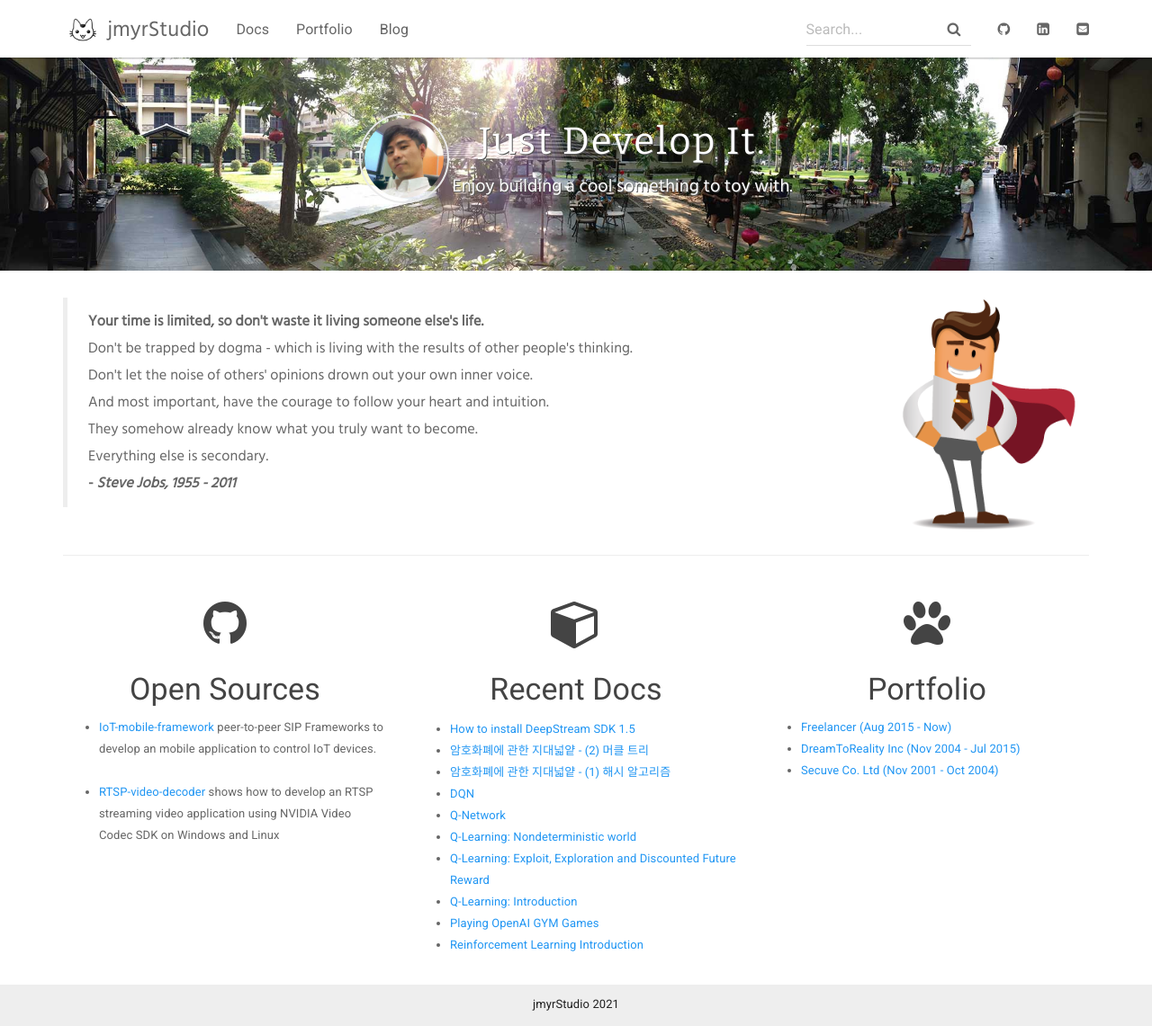
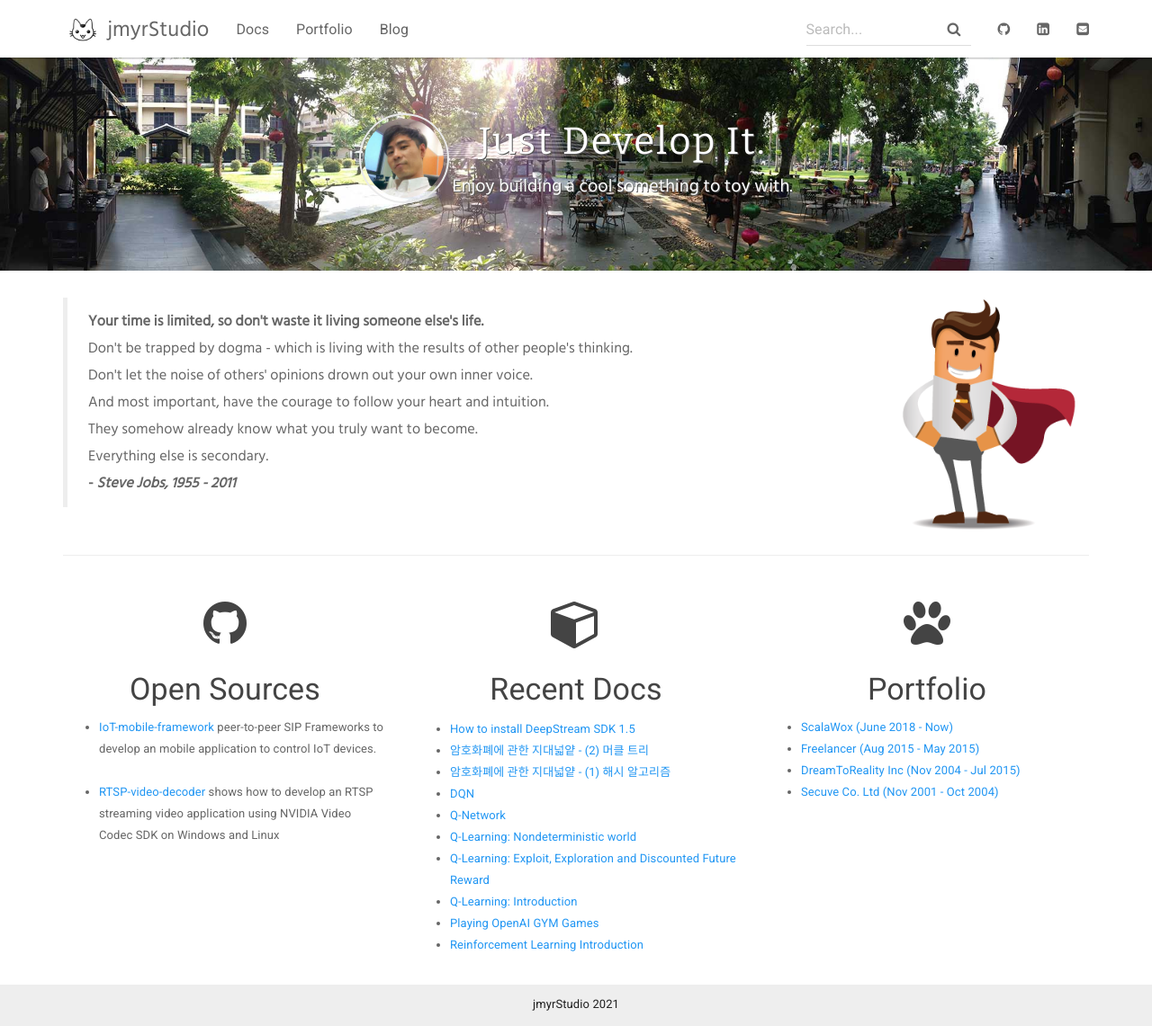
Before and after one commit to loveiori/jmyrstudio.github.io, a Jekyll site: the page built from index.html, in a window 1280 px wide and 1141 px high. Shown: the whole window at 90% size. Built offline with Jekyll 4.4.1, drawn with Linux system fonts in a browser that asks for light colours; nearby versions of some CDN libraries.

Commit message:
Update recent profiles

```diff
--- a/index.html
+++ b/index.html
@@ -111,7 +111,8 @@ layout: default
             <h1 class="text-center"><i class="fa fa-paw" aria-hidden="true"></i></h1>
             <h3 class="text-center">Portfolio</h3>
             <ul>
-              <li><a href="portfolio/recent/">Freelancer (Aug 2015 - Now)</a></li>
+              <li><a href="portfolio/recent/">ScalaWox (June 2018 - Now)</a></li>
+              <li><a href="portfolio/recent/">Freelancer (Aug 2015 - May 2015)</a></li>
               <li><a href="portfolio/d2r/">DreamToReality Inc (Nov 2004 - Jul 2015)</a></li>
               <li><a href="portfolio/secuve/">Secuve Co. Ltd (Nov 2001 - Oct 2004)</a></li>
             </ul>
```
